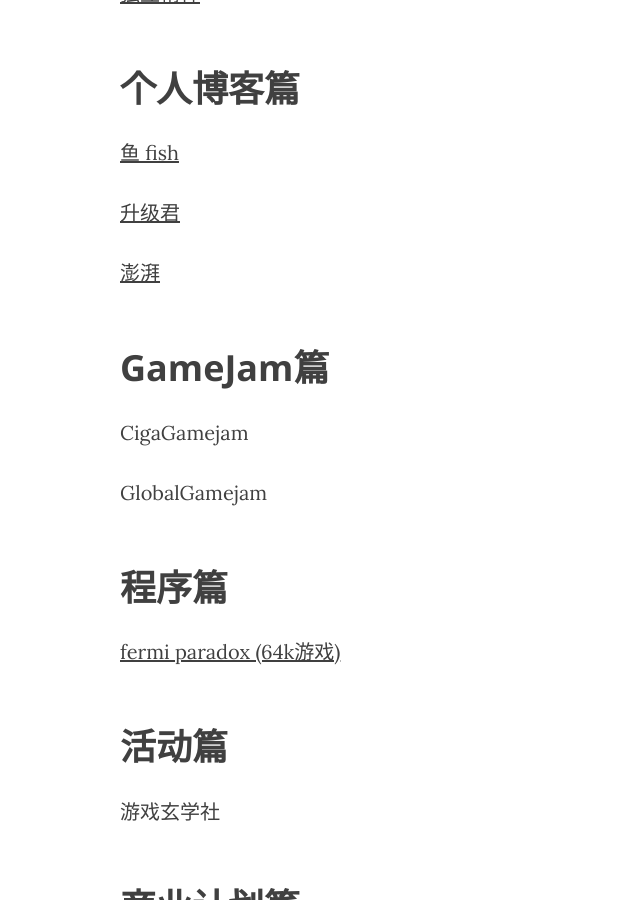
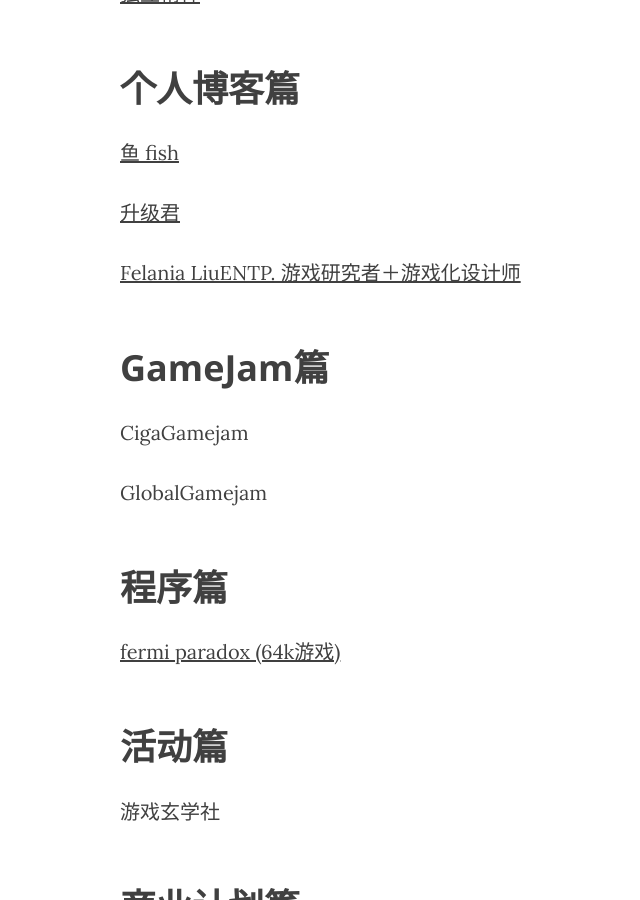
Before and after one commit to tachen/tachen.github.io, a Jekyll site: the page built from _posts/2017-08-03-indieGame.markdown, in a window 1280 px wide and 900 px high, scrolled down 896 px. Shown: the whole window, without its empty margins (145-785 px from the left). Built offline with Jekyll 4.4.1, drawn with Linux system fonts in a browser that asks for light colours; nearby versions of some CDN libraries.

Commit message:
更新内容

```diff
--- a/_posts/2017-08-03-indieGame.markdown
+++ b/_posts/2017-08-03-indieGame.markdown
@@ -24,7 +24,7 @@
 <a href="http://levelupjun.github.io/" target="_blank">升级君</a>
 <br />
 
-<a href="http://m.thepaper.cn/newsDetail_forward_1294382" target="_blank">澎湃</a>
+<a href="https://www.zhihu.com/people/felania-liu/answers" target="_blank">Felania LiuENTP. 游戏研究者＋游戏化设计师</a>
 
 <h3 class="section-heading">GameJam篇</h3>
 <p>CigaGamejam</p>
```
